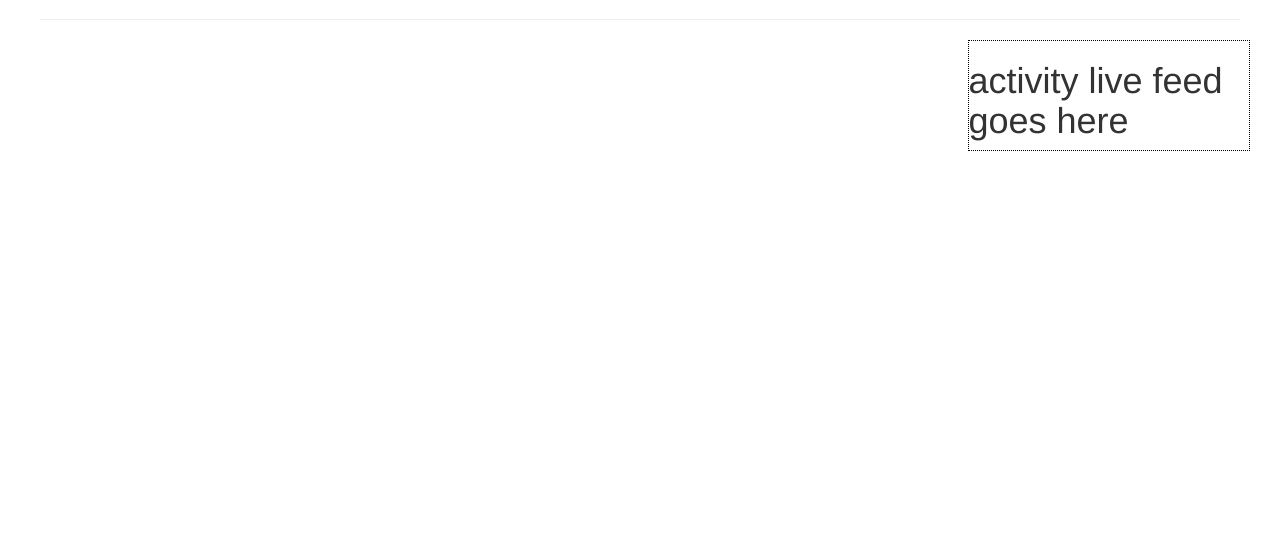
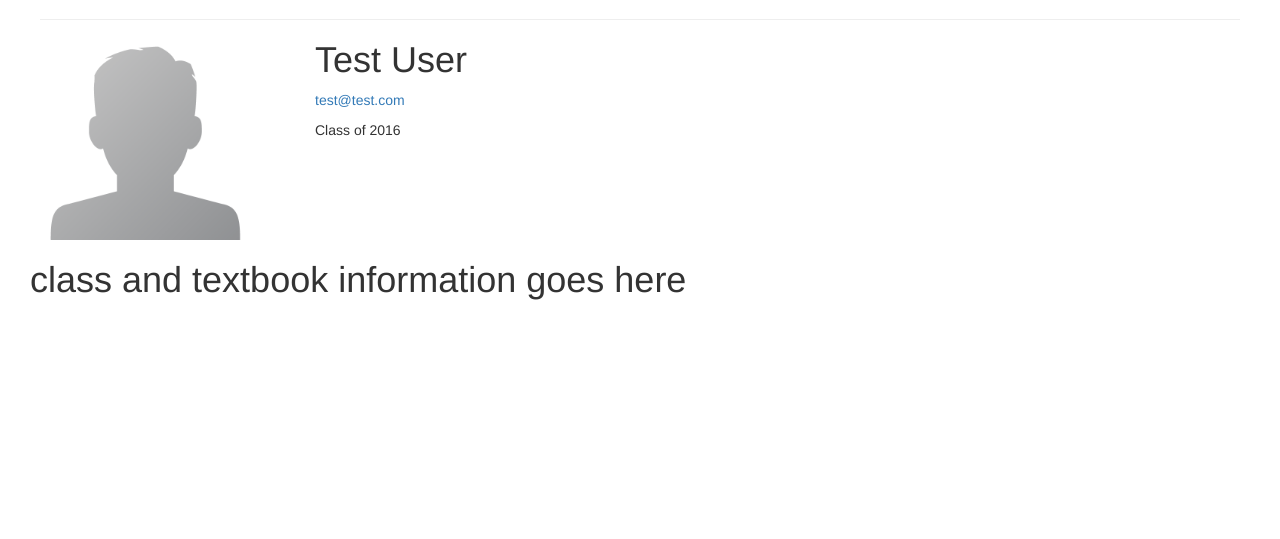
Before and after one commit to kevin-js/DTextchange, a Flask app: page /profile in a window 1280 px wide. Shown: the part 261-800 px from the top of the page. Run offline with Flask 2, Linux system fonts and the light colour scheme; the visitor is signed in with stand-in values (Sample User, id 1); some libraries are stand-ins or nearby versions.

Commit message:
login works, added user profile page

```diff
--- a/application/static/css/design.css
+++ b/application/static/css/design.css
@@ -15,8 +15,18 @@
 	height: 240px;
 }
 
+#profile-pic {
+	width: 200px;
+	height: 200px;
+}
+
 .login-info {
 	font-size: 12px;
+}
+
+.user-info {
+	margin-top: 0px;
+	padding-top: 0px;
 }
 
 .error-message {
--- a/application/static/js/profile.js
+++ b/application/static/js/profile.js
@@ -0,0 +1,8 @@
+(function(){
+	profile = angular.module('profile', []);
+	profile.controller('profileController', function(){
+	});
+
+	var profileInfo = {};
+
+})();
--- a/application/templates/base.html
+++ b/application/templates/base.html
@@ -34,12 +34,11 @@
 									Welcome, {{session['user']}}!
 									<span class="caret"></span>
 								</button>
-									<ul class="dropdown-menu" ng-show="menu.menuActive">
+									<ul ng-show="menu.menuActive">
 										<li><a href="/profile"><p>My Profile</p></a></li>
 										<hr class="divider"/>
 										<li><a href="/logout"><p>Logout</p></a></li>
 									</ul>
-									<p ng-show="menu.menuActive">active</p>
 							</div>
 
 						</div>
@@ -59,7 +58,7 @@
 									{% endif %}
 								</li>
 								<li>
-									<span class="login-info">{{login_form.submit(style="margin-left: 20px; margin-top: 15px", class="btn btn-small btn-success")}}</span>
+									<span class="login-info">{{login_form.submit(style="margin-left: 20px; margin-top: 14px", class="btn btn-small btn-success")}}</span>
 								</li>
 								<li>
 									<span class="login-info">{{login_form.remember_me(style="margin-left: 10px; margin-top: 15px")}}<p id="remember-me", style="margin-left: 10px">Remember Me</p></span>
@@ -74,12 +73,9 @@
 	</div>
 	<hr class="container"/>
 	<div class="container col-xs-12">
-		<div class="col-xs-9 col-sm-9">
+		<div class="col-xs-12">
 			{% block content %}
 			{% endblock content %}
-		</div>
-		<div class="col-xs-3 col-sm-3">
-			{% include 'live_feed.html' %}
 		</div>
 	</div>
 	<div class="footer">
--- a/application/templates/homepage.html
+++ b/application/templates/homepage.html
@@ -3,6 +3,8 @@
 <div class="hero-unit">
 	<form action="/results" method="post" class="col-sm-12">{{query_engine.query(placeholder="What are you looking for? e.g. ECON 21 textbook, \'Intermediate Microeconomics\', required readings for Professor X")}}</form>
 </div>
-
+<div class="col-xs-3 col-sm-3">
+	{% include 'live_feed.html' %}
+</div>
 <!-- TODO: manage user preferences: suggest certain textbooks based on prior searches -->
 {% endblock %}
--- a/application/templates/profile.html
+++ b/application/templates/profile.html
@@ -2,5 +2,19 @@
 {% block content %}
 <script type="text/javascript" src="{{ url_for('static', filename='js/profile.js') }}"></script>
 <div ng-app="profile" ng-controller="profileController">
+	<div class="container row profile-header">
+		<div class="col-sm-3">
+			<img id="profile-pic" src="{{ user.profile_picture }}" alt="User profile pic" />
+		</div>
+		<div class="col-sm-9">
+			<div class="row"><h1 class="user-info">{{ user.name }}</h1></div>
+			<div class="row"><a href="mailto:{{ user.email }}"><p class="user-info">{{ user.email }}</p></a></div>
+			<div class="row"><p class="user-info">Class of {{ user.class }}</p></div>
+		</div>
+		<hr />
+	</div>
+	<div class="container row textbook-info">
+		<h1>class and textbook information goes here</h1>
+	</div>
 </div>
 {% endblock %}
--- a/application/views.py
+++ b/application/views.py
@@ -75,10 +75,15 @@ def contact():
 
 @app.route('/profile', methods=['GET', 'POST'])
 def profile():
-
-	return render_template('profile.html')
+	user = {
+				'name': 'Test User',
+				'email': 'test@test.com',
+				'class': '2016',
+				'profile_picture': url_for('static', filename='img/default_prof_pic.png')
+			}
+	return render_template('profile.html', user = user)
 
 @app.route('/logout', methods=['GET', 'POST'])
 def logout():
 	session['logged_in'] = False
-	redirect('index')
+	return redirect('/index')
```
Also changed, not shown: application/static/img/default_prof_pic.png (added).
